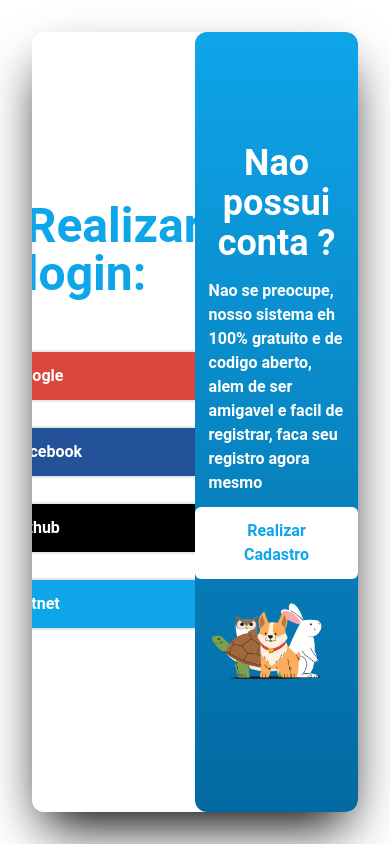
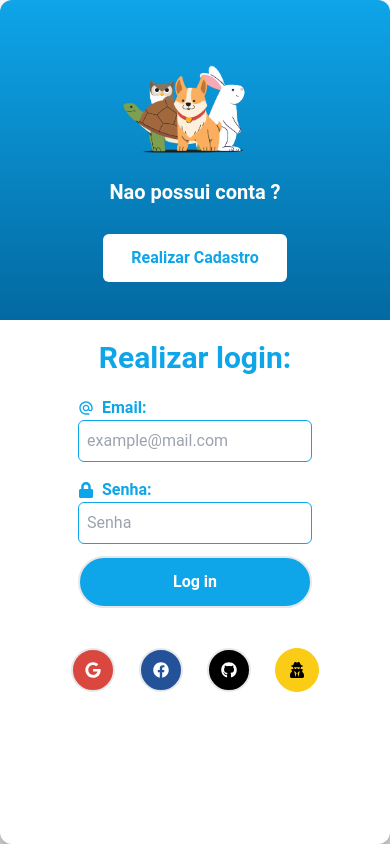
Before and after one commit to GustavoSMelo/petnet, a Next.js app: page /login in a window 390 px wide. Built offline with nearby package versions, Linux system fonts and the light colour scheme.

Commit message:
working on login page

```diff
--- a/src/app/login/page.tsx
+++ b/src/app/login/page.tsx
@@ -2,18 +2,33 @@
 
 import './style.scss';
 import Image from 'next/image';
-import { FaCat, FaFacebook, FaGithub, FaGoogle } from 'react-icons/fa';
+import { FaCat, FaFacebook, FaGithub, FaGoogle, FaLock, FaUserSecret } from 'react-icons/fa';
 import LoginParty from '../assets/illustrations/login-party.png';
 import { useEffect, useState } from 'react';
+import { MdAlternateEmail } from 'react-icons/md';
 
 const Login = () => {
 
     return (
         <main className="loginPage">
             <section id='login'>
-                <div className='formLogin'>
+                <div className='formLoginContainer'>
                     <h1>Realizar login: </h1>
 
+                    <form className='formLogin'>
+                        <span>
+                            <label><MdAlternateEmail className='formLoginIcon' /> Email: </label>
+                            <input type='email' placeholder='example@mail.com' />
+                        </span>
+                        <span>
+                            <label><FaLock className='formLoginIcon' /> Senha: </label>
+                            <input type='password' placeholder='Senha' />
+
+                            <button type='button'>Log in</button>
+                        </span>
+                    </form>
+
+                    <span>
                         <button className='btnLoginGoogle' type='button'>
                             <FaGoogle />
                             <p>via Google</p>
@@ -33,12 +48,18 @@ const Login = () => {
                             <FaCat />
                             <p>via Petnet</p>
                         </button>
+
+                        <button className='btnLoginGuest' type='button'>
+                            <FaUserSecret />
+                            <p>via Convidado (guest)</p>
+                        </button>
+                    </span>
                 </div>
 
                 <figure className='changeToRegister'>
                     <figcaption>
                         <h2>Nao possui conta ?</h2>
-                        <p>Nao se preocupe, nosso sistema eh 100% gratuito e de codigo aberto, alem de ser amigavel e facil de registrar, faca seu registro agora mesmo</p>
+                        <p className='registerText'>Nao se preocupe, nosso sistema eh 100% gratuito e de codigo aberto, alem de ser amigavel e facil de registrar, faca seu registro agora mesmo</p>
 
                         <button type='button'>Realizar Cadastro</button>
                     </figcaption>
--- a/src/app/login/style.scss
+++ b/src/app/login/style.scss
@@ -6,9 +6,13 @@
     0% {
         opacity: 0;
         transform: translateX(-65%);
-    } 50% {
+    }
+
+    50% {
         opacity: 0.5;
-    } 100% {
+    }
+
+    100% {
         opacity: 1;
         transform: translateX(0);
     }
@@ -18,9 +22,13 @@
     0% {
         opacity: 0;
         transform: translateY(-100%);
-    } 50% {
+    }
+
+    50% {
         opacity: 0.5;
-    } 100% {
+    }
+
+    100% {
         opacity: 1;
         transform: translateY(0);
     }
@@ -57,12 +65,12 @@
         @apply flex items-center justify-center h-full shadow-2xl shadow-black rounded-xl bg-white will-change-transform overflow-hidden;
         animation: 1.6s loginContainerEnter forwards;
 
-        .formLogin,
+        .formLoginContainer,
         .changeToRegister {
             @apply w-1/2 flex items-center h-full;
         }
 
-        .formLogin {
+        .formLoginContainer {
             @apply flex flex-col justify-center;
 
             h1 {
@@ -70,9 +78,34 @@
                 animation: 3s titleLoginEnterFade ease;
             }
 
+            .formLogin {
+                @apply w-3/5 hidden;
+                span {
+                    @apply flex flex-col mb-4 items-center;
+
+                    label {
+                        @apply flex items-center text-sky-500 font-bold self-start;
+
+                        .formLoginIcon {
+                            @apply mr-2;
+                        }
+                    }
+
+                    input {
+                        @apply border border-sky-500 rounded-md p-2 w-full;
+                    }
+
+                    button {
+                        @apply w-full bg-sky-500 text-white;
+                    }
+                }
+            }
+
+
             button {
                 @apply bg-slate-500 w-80 m-3 rounded-md flex items-center py-3 px-2 cursor-pointer font-bold border-2 transition;
                 animation: 1s btnLoginEnterFade ease-in-out;
+
                 p {
                     @apply ml-2;
                 }
@@ -113,6 +146,15 @@
             button.btnLoginPetnet:hover {
                 @apply bg-white border-sky-500 border-2 text-sky-500;
             }
+
+            button.btnLoginGuest {
+                @apply bg-yellow-400 text-black border transition border-yellow-400;
+                animation: 2.3s btnLoginEnterFade ease-in-out;
+            }
+
+            button.btnLoginGuest:hover {
+                @apply bg-black text-yellow-400 border-black transition;
+            }
         }
 
         .changeToRegister {
@@ -121,7 +163,7 @@
             figcaption {
                 h2 {
                     @apply text-5xl text-center pb-4;
-                    animation: 2.5s  titleLoginEnterFade ease-in-out;
+                    animation: 2.5s titleLoginEnterFade ease-in-out;
                 }
 
                 p {
@@ -171,8 +213,65 @@
     }
 }
 
-@media screen and (max-width: 760px) {
+@media screen and (max-width: 780px) {
+    .loginPage {
+        #login {
+            @apply flex-col-reverse;
 
+
+            .changeToRegister {
+                @apply bg-gradient-to-b from-transparent to-transparent flex-row-reverse h-3/5 bg-gradient-to-b from-sky-500 to-sky-700 w-full;
+
+                .formLoginContainer,
+                .changeToRegister {
+                    @apply w-full flex items-center h-full;
+                }
+
+                figcaption {
+                    p.registerText {
+                        @apply hidden;
+                    }
+
+                    h2 {
+                        @apply text-xl
+                    }
+                }
+
+                .loginPetImage {
+                    @apply w-2/5;
+                }
+            }
+
+
+            .formLoginContainer {
+                @apply justify-normal flex w-full;
+
+                h1 {
+                    @apply p-5;
+                }
+
+                .formLogin {
+                    @apply block;
+                }
+
+                span {
+                    @apply flex;
+
+                    button {
+                        @apply w-14 items-center justify-center rounded-full;
+
+                        p {
+                            @apply hidden;
+                        }
+                    }
+
+                    button.btnLoginPetnet {
+                        @apply hidden;
+                    }
+                }
+            }
+        }
+    }
 }
 
 @media screen and (max-height: 700px) {
@@ -181,3 +280,33 @@
         height: 200px !important;
     }
 }
+
+
+@media screen and (max-width: 440px) {
+    .loginPage {
+        @apply p-0;
+
+        #login {
+            .formLoginContainer {
+                h1 {
+                    @apply text-3xl;
+                }
+
+                span {
+                    button {
+                        @apply w-11;
+                    }
+                }
+            }
+
+            .changeToRegister {
+                @apply flex-col-reverse rounded-none p-2;
+            }
+        }
+    }
+
+    .loginPetImage {
+        width: 180px !important;
+        height: 140px !important;
+    }
+}
```
Also changed, not shown: package.json (+11 -11 lines), 1 other file (tests, documents, lock files or other folders). Lines whose indentation alone changed are shown as unchanged.
